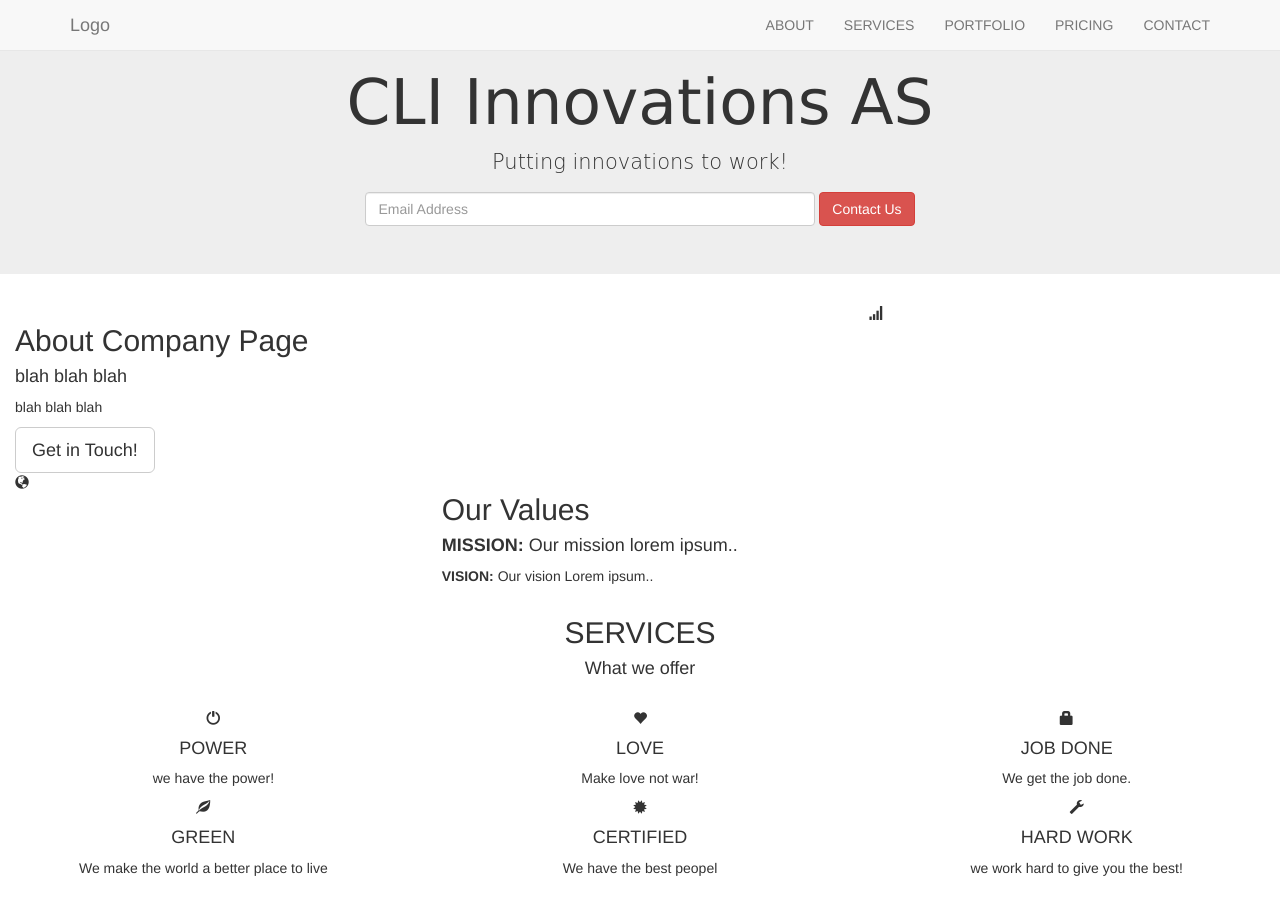
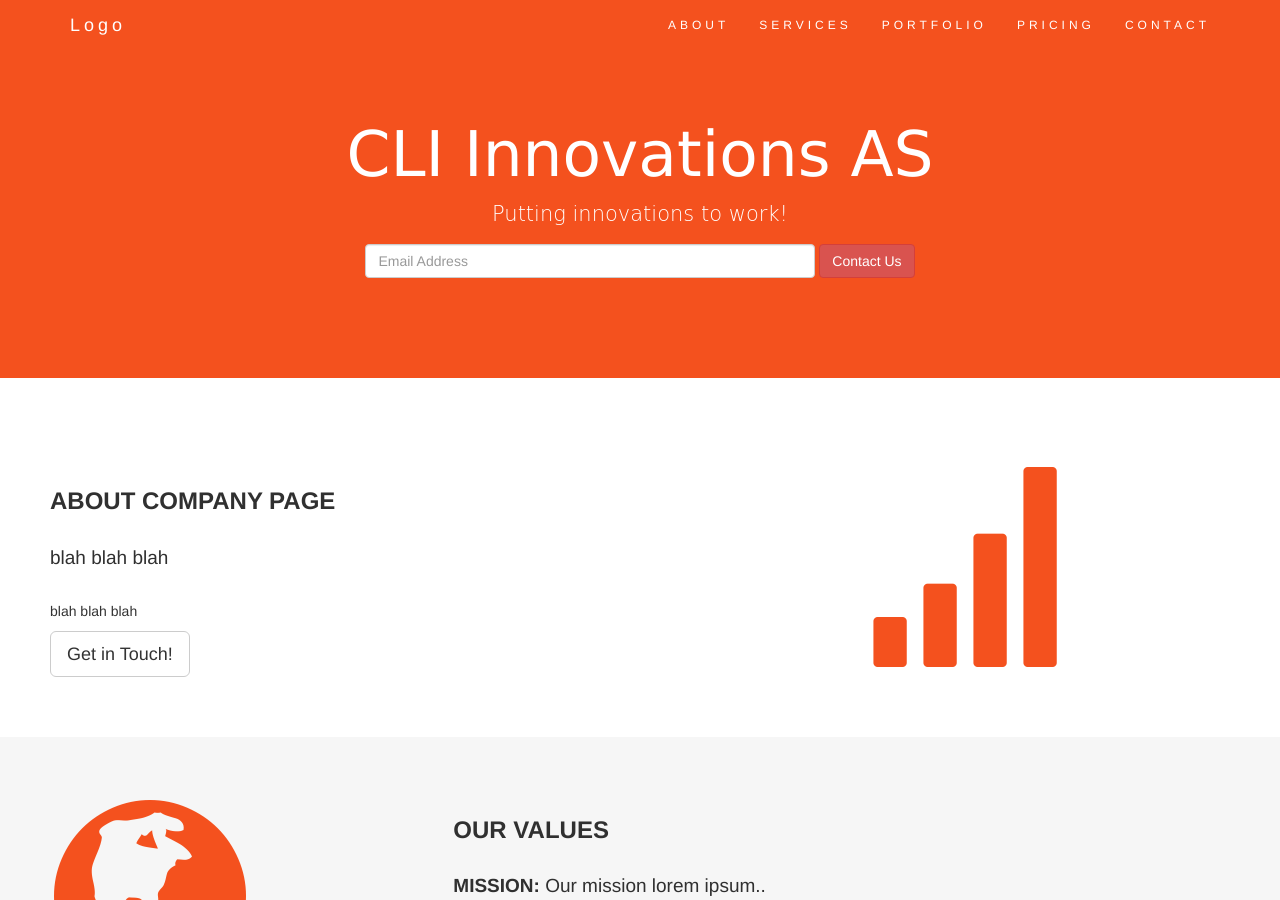
Before and after one commit to CLIinnovations/willchao23.github.io, a Jekyll site: the page index.html, which Jekyll copies as it is, in a window 1280 px wide and 900 px high. Built offline with Jekyll 4.4.1, drawn with Linux system fonts in a browser that asks for light colours.

Commit message:
Update index.html

```diff
--- a/index.html
+++ b/index.html
@@ -6,11 +6,11 @@
   <meta charset="utf-8" />
   <meta name="viewport" content="width=device-width, initial-scale=1" />
   <link data-require="bootstrap-css@3.3.1" data-semver="3.3.1" rel="stylesheet" href="//maxcdn.bootstrapcdn.com/bootstrap/3.3.1/css/bootstrap.min.css" />
-  <link rel="stylesheet" href="willchao23.github.io/style.css">
+  <link rel="stylesheet" href="style.css">
   <script data-require="jquery@2.2.0" data-semver="2.2.0" src="https://ajax.googleapis.com/ajax/libs/jquery/2.2.0/jquery.min.js"></script>
   <script src="https://maxcdn.bootstrapcdn.com/bootstrap/3.3.7/js/bootstrap.min.js" integrity="sha384-Tc5IQib027qvyjSMfHjOMaLkfuWVxZxUPnCJA7l2mCWNIpG9mGCD8wGNIcPD7Txa" crossorigin="anonymous"></script>
   <script src="https://maps.googleapis.com/maps/api/js"></script>
-  <script src="willchao23.github.io/script.js"></script>
+  <script src="script.js"></script>
 </head>
 
 <body id="myPage" data-spy="scroll" data-target=".navbar" data-offset="60">
```
